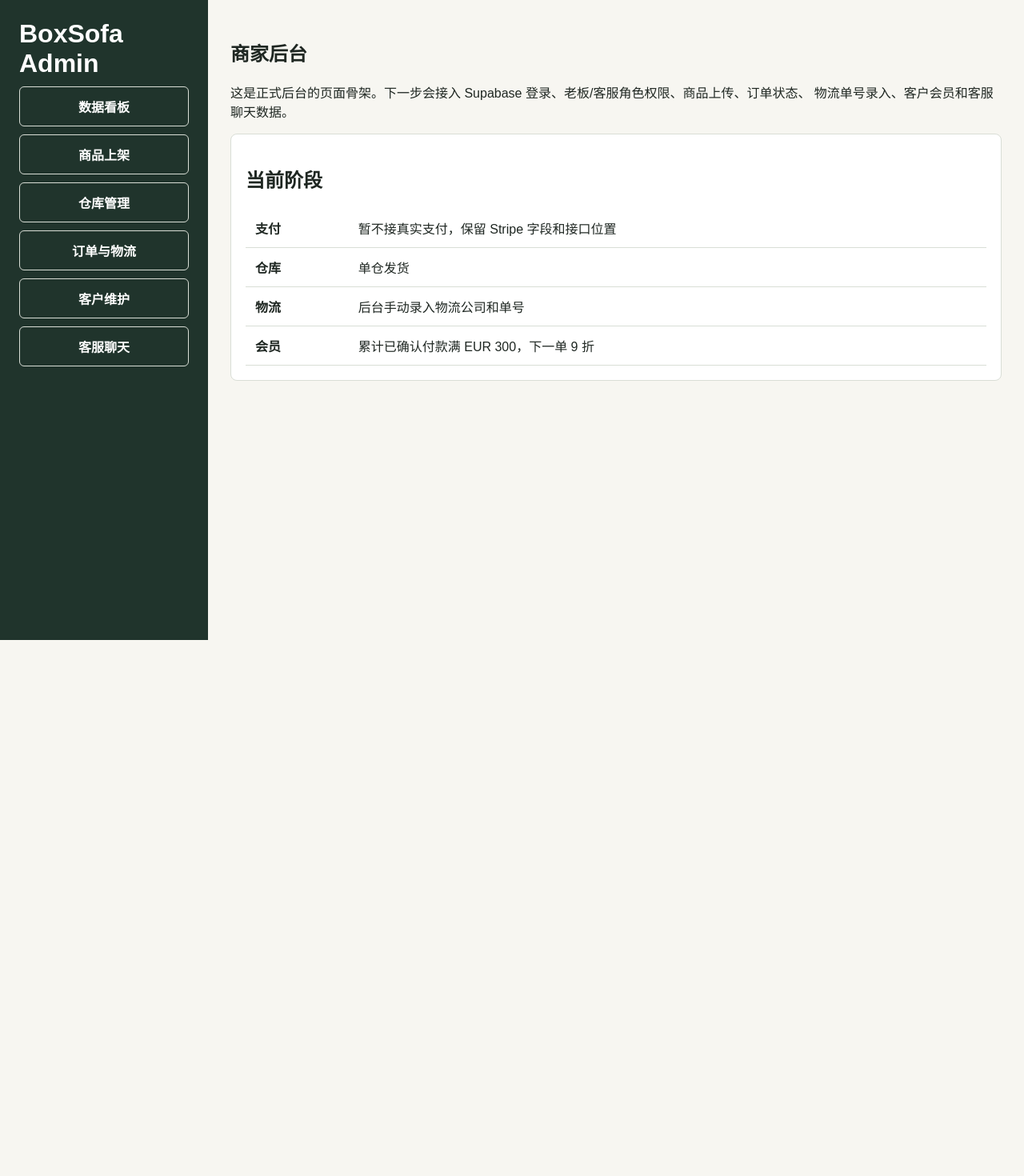
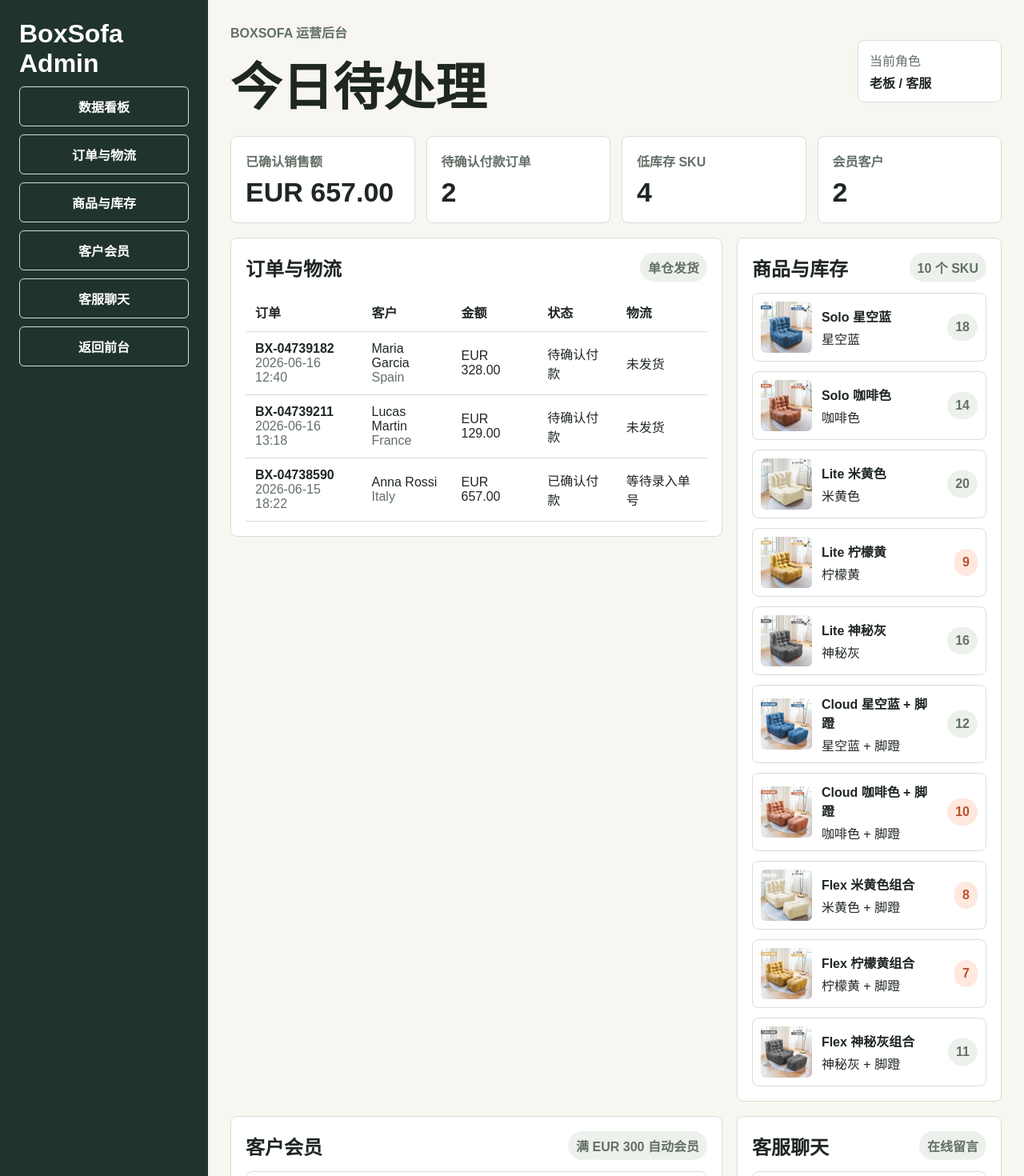
Before and after one commit to today99999/boxsofa-platform, a Next.js app: page /admin in a window 1280 px wide. Shown: the top 1470 px of the page at 80% size. Before the commit the page ends 800 px from the top, so only its background shows below. Built offline with nearby package versions, Linux system fonts and the light colour scheme.

Commit message:
Expand admin operations dashboard

```diff
--- a/app/admin/page.tsx
+++ b/app/admin/page.tsx
@@ -1,47 +1,226 @@
-const tabs = ["数据看板", "商品上架", "仓库管理", "订单与物流", "客户维护", "客服聊天"];
+import Link from "next/link";
+import { products } from "@/lib/catalog";
+
+const orders = [
+  {
+    id: "BX-04739182",
+    customer: "Maria Garcia",
+    country: "Spain",
+    total: 328,
+    status: "待确认付款",
+    logistics: "未发货",
+    createdAt: "2026-06-16 12:40"
+  },
+  {
+    id: "BX-04739211",
+    customer: "Lucas Martin",
+    country: "France",
+    total: 129,
+    status: "待确认付款",
+    logistics: "未发货",
+    createdAt: "2026-06-16 13:18"
+  },
+  {
+    id: "BX-04738590",
+    customer: "Anna Rossi",
+    country: "Italy",
+    total: 657,
+    status: "已确认付款",
+    logistics: "等待录入单号",
+    createdAt: "2026-06-15 18:22"
+  }
+];
+
+const customers = [
+  { name: "Maria Garcia", email: "maria@example.com", spent: 328, member: true, note: "已满 EUR 300，下一单 9 折" },
+  { name: "Lucas Martin", email: "lucas@example.com", spent: 129, member: false, note: "普通客户" },
+  { name: "Anna Rossi", email: "anna@example.com", spent: 657, member: true, note: "高意向客户，关注组合款" }
+];
+
+const messages = [
+  { from: "Maria Garcia", channel: "在线客服", text: "请问西班牙马德里大概多久到？", time: "13:24" },
+  { from: "访客 #1024", channel: "在线客服", text: "三人沙发可以进电梯吗？", time: "12:58" }
+];
+
+function money(value: number) {
+  return `EUR ${value.toFixed(2)}`;
+}
 
 export default function AdminPage() {
+  const revenue = orders.filter((order) => order.status === "已确认付款").reduce((sum, order) => sum + order.total, 0);
+  const pendingOrders = orders.filter((order) => order.status === "待确认付款").length;
+  const lowStock = products.filter((product) => product.stock <= 10);
+  const members = customers.filter((customer) => customer.member).length;
+
   return (
     <main className="admin-layout">
       <aside className="admin-nav">
-        <a className="brand" href="/">
+        <Link className="brand" href="/">
           BoxSofa Admin
+        </Link>
+        <a className="button" href="#dashboard">
+          数据看板
         </a>
-        {tabs.map((tab) => (
-          <a className="button" href={`#${tab}`} key={tab}>
-            {tab}
-          </a>
-        ))}
+        <a className="button" href="#orders">
+          订单与物流
+        </a>
+        <a className="button" href="#products">
+          商品与库存
+        </a>
+        <a className="button" href="#customers">
+          客户会员
+        </a>
+        <a className="button" href="#support">
+          客服聊天
+        </a>
+        <Link className="button" href="/">
+          返回前台
+        </Link>
       </aside>
+
       <section className="admin-main">
-        <h1>商家后台</h1>
-        <p>
-          这是正式后台的页面骨架。下一步会接入 Supabase 登录、老板/客服角色权限、商品上传、订单状态、
-          物流单号录入、客户会员和客服聊天数据。
-        </p>
-        <div className="panel">
-          <h2>当前阶段</h2>
-          <table className="table">
-            <tbody>
-              <tr>
-                <th>支付</th>
-                <td>暂不接真实支付，保留 Stripe 字段和接口位置</td>
-              </tr>
-              <tr>
-                <th>仓库</th>
-                <td>单仓发货</td>
-              </tr>
-              <tr>
-                <th>物流</th>
-                <td>后台手动录入物流公司和单号</td>
-              </tr>
-              <tr>
-                <th>会员</th>
-                <td>累计已确认付款满 EUR 300，下一单 9 折</td>
-              </tr>
-            </tbody>
-          </table>
+        <div className="admin-title">
+          <div>
+            <p className="eyebrow">BoxSofa 运营后台</p>
+            <h1>今日待处理</h1>
+          </div>
+          <div className="role-switch">
+            <span>当前角色</span>
+            <strong>老板 / 客服</strong>
+          </div>
         </div>
+
+        <section className="admin-stat-grid" id="dashboard">
+          <div className="stat-card">
+            <span>已确认销售额</span>
+            <strong>{money(revenue)}</strong>
+          </div>
+          <div className="stat-card">
+            <span>待确认付款订单</span>
+            <strong>{pendingOrders}</strong>
+          </div>
+          <div className="stat-card">
+            <span>低库存 SKU</span>
+            <strong>{lowStock.length}</strong>
+          </div>
+          <div className="stat-card">
+            <span>会员客户</span>
+            <strong>{members}</strong>
+          </div>
+        </section>
+
+        <section className="admin-grid-two">
+          <div className="panel" id="orders">
+            <div className="panel-head">
+              <h2>订单与物流</h2>
+              <span className="status">单仓发货</span>
+            </div>
+            <div className="table-wrap">
+              <table className="table">
+                <thead>
+                  <tr>
+                    <th>订单</th>
+                    <th>客户</th>
+                    <th>金额</th>
+                    <th>状态</th>
+                    <th>物流</th>
+                  </tr>
+                </thead>
+                <tbody>
+                  {orders.map((order) => (
+                    <tr key={order.id}>
+                      <td>
+                        <strong>{order.id}</strong>
+                        <br />
+                        <span>{order.createdAt}</span>
+                      </td>
+                      <td>
+                        {order.customer}
+                        <br />
+                        <span>{order.country}</span>
+                      </td>
+                      <td>{money(order.total)}</td>
+                      <td>{order.status}</td>
+                      <td>{order.logistics}</td>
+                    </tr>
+                  ))}
+                </tbody>
+              </table>
+            </div>
+          </div>
+
+          <div className="panel" id="products">
+            <div className="panel-head">
+              <h2>商品与库存</h2>
+              <span className="status">10 个 SKU</span>
+            </div>
+            <div className="stock-list">
+              {products.map((product) => (
+                <article className="stock-row" key={product.id}>
+                  <img src={product.mainImage} alt={product.name} />
+                  <div>
+                    <strong>{product.name}</strong>
+                    <p>{product.color}</p>
+                  </div>
+                  <span className={product.stock <= 10 ? "stock low" : "stock"}>{product.stock}</span>
+                </article>
+              ))}
+            </div>
+          </div>
+        </section>
+
+        <section className="admin-grid-two">
+          <div className="panel" id="customers">
+            <div className="panel-head">
+              <h2>客户会员</h2>
+              <span className="status">满 EUR 300 自动会员</span>
+            </div>
+            <div className="customer-list">
+              {customers.map((customer) => (
+                <article className="mini-card" key={customer.email}>
+                  <strong>{customer.name}</strong>
+                  <span>{customer.email}</span>
+                  <p>
+                    累计消费 {money(customer.spent)} / {customer.member ? "会员 9 折" : "普通客户"}
+                  </p>
+                  <small>{customer.note}</small>
+                </article>
+              ))}
+            </div>
+          </div>
+
+          <div className="panel" id="support">
+            <div className="panel-head">
+              <h2>客服聊天</h2>
+              <span className="status">在线留言</span>
+            </div>
+            <div className="message-list">
+              {messages.map((message) => (
+                <article className="message-card" key={`${message.from}-${message.time}`}>
+                  <strong>{message.from}</strong>
+                  <span>
+                    {message.channel} / {message.time}
+                  </span>
+                  <p>{message.text}</p>
+                  <button className="button" type="button">
+                    回复
+                  </button>
+                </article>
+              ))}
+            </div>
+          </div>
+        </section>
+
+        <section className="panel">
+          <div className="panel-head">
+            <h2>支付预留</h2>
+            <span className="status">Stripe 暂不开启</span>
+          </div>
+          <p>
+            当前订单先进入“待确认付款”，由商家联系客户确认付款方式。欧洲银行账户开通后，再启用 Stripe Checkout、
+            webhook 自动回写付款状态，并把已付款金额累计到会员系统。
+          </p>
+        </section>
       </section>
     </main>
   );
--- a/app/globals.css
+++ b/app/globals.css
@@ -179,12 +179,148 @@ textarea {
   padding: 28px;
 }
 
+.admin-title {
+  align-items: center;
+  display: flex;
+  gap: 18px;
+  justify-content: space-between;
+  margin-bottom: 20px;
+}
+
+.admin-title h1 {
+  font-size: clamp(36px, 6vw, 64px);
+  margin: 0;
+}
+
+.eyebrow {
+  color: var(--muted);
+  font-weight: 900;
+  margin: 0 0 6px;
+  text-transform: uppercase;
+}
+
+.role-switch {
+  background: #fff;
+  border: 1px solid var(--line);
+  border-radius: 8px;
+  display: grid;
+  gap: 4px;
+  min-width: 180px;
+  padding: 12px 14px;
+}
+
+.role-switch span,
+.panel span,
+.table span,
+.mini-card small {
+  color: var(--muted);
+}
+
+.admin-stat-grid {
+  display: grid;
+  gap: 14px;
+  grid-template-columns: repeat(4, minmax(0, 1fr));
+  margin-bottom: 18px;
+}
+
+.stat-card {
+  background: #fff;
+  border: 1px solid var(--line);
+  border-radius: 8px;
+  display: grid;
+  gap: 8px;
+  padding: 18px;
+}
+
+.stat-card span {
+  color: var(--muted);
+  font-weight: 800;
+}
+
+.stat-card strong {
+  font-size: 34px;
+}
+
+.admin-grid-two {
+  align-items: start;
+  display: grid;
+  gap: 18px;
+  grid-template-columns: minmax(0, 1.3fr) minmax(320px, 0.7fr);
+}
+
 .panel {
   background: #fff;
   border: 1px solid var(--line);
   border-radius: 8px;
   margin-bottom: 18px;
   padding: 18px;
+}
+
+.panel-head {
+  align-items: center;
+  display: flex;
+  gap: 12px;
+  justify-content: space-between;
+  margin-bottom: 14px;
+}
+
+.panel-head h2 {
+  margin: 0;
+}
+
+.table-wrap {
+  overflow-x: auto;
+}
+
+.stock-list,
+.customer-list,
+.message-list {
+  display: grid;
+  gap: 12px;
+}
+
+.stock-row {
+  align-items: center;
+  border: 1px solid var(--line);
+  border-radius: 8px;
+  display: grid;
+  gap: 12px;
+  grid-template-columns: 64px minmax(0, 1fr) auto;
+  padding: 10px;
+}
+
+.stock-row img {
+  aspect-ratio: 1 / 1;
+  border-radius: 6px;
+  object-fit: cover;
+  width: 64px;
+}
+
+.stock-row p,
+.mini-card p,
+.message-card p {
+  margin: 4px 0 0;
+}
+
+.stock {
+  background: var(--soft);
+  border-radius: 999px;
+  font-weight: 900;
+  padding: 8px 10px;
+}
+
+.stock.low {
+  background: #ffe8dd;
+  color: var(--accent);
+}
+
+.mini-card,
+.message-card {
+  border: 1px solid var(--line);
+  border-radius: 8px;
+  display: grid;
+  gap: 6px;
+  padding: 14px;
 }
 
 .checkout-layout {
@@ -333,8 +469,20 @@ textarea {
 
   .hero,
   .admin-layout,
-  .checkout-layout {
+  .checkout-layout,
+  .admin-stat-grid,
+  .admin-grid-two {
     grid-template-columns: 1fr;
+  }
+
+  .admin-nav {
+    position: static;
+  }
+
+  .admin-title,
+  .panel-head {
+    align-items: stretch;
+    flex-direction: column;
   }
 
   .grid {
```
